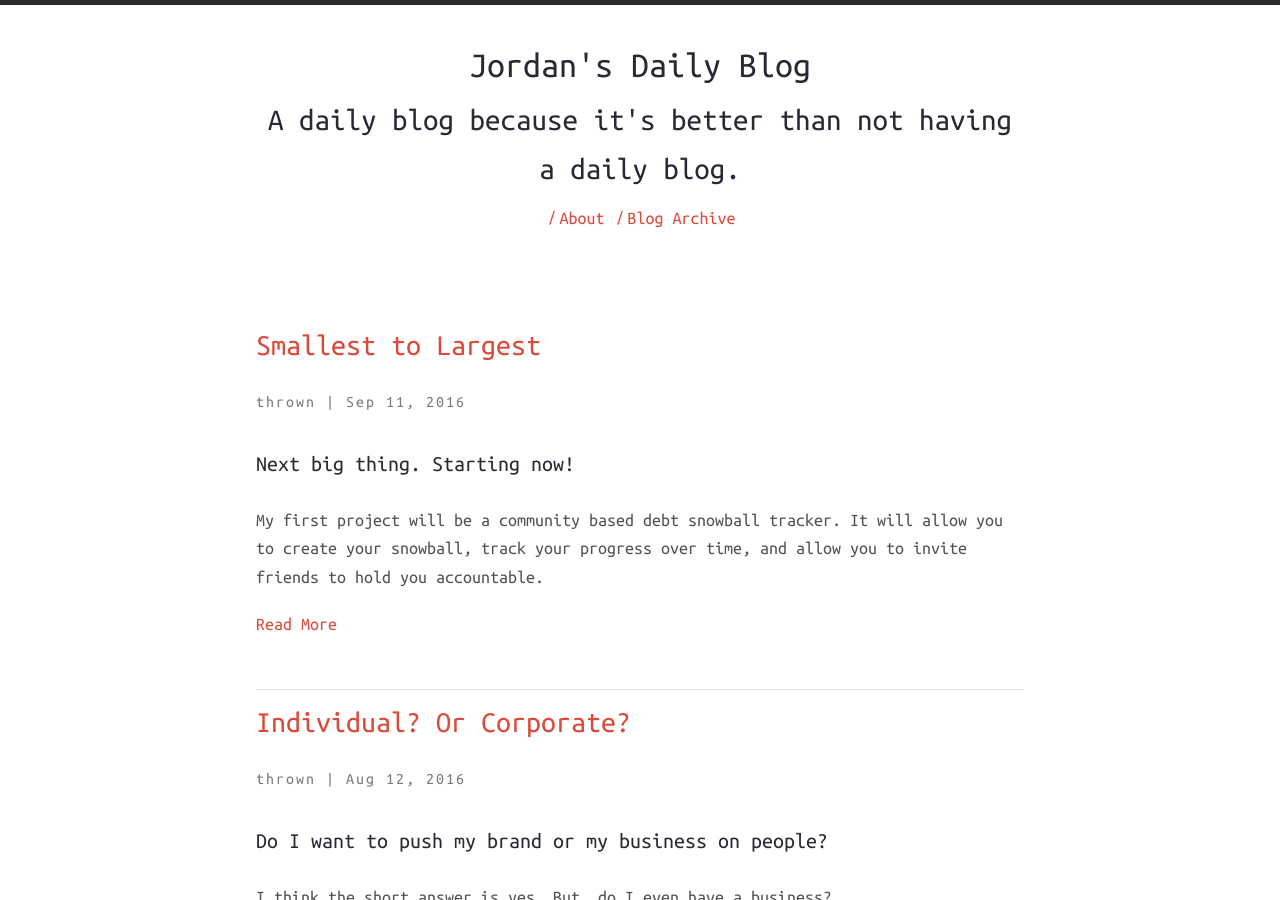
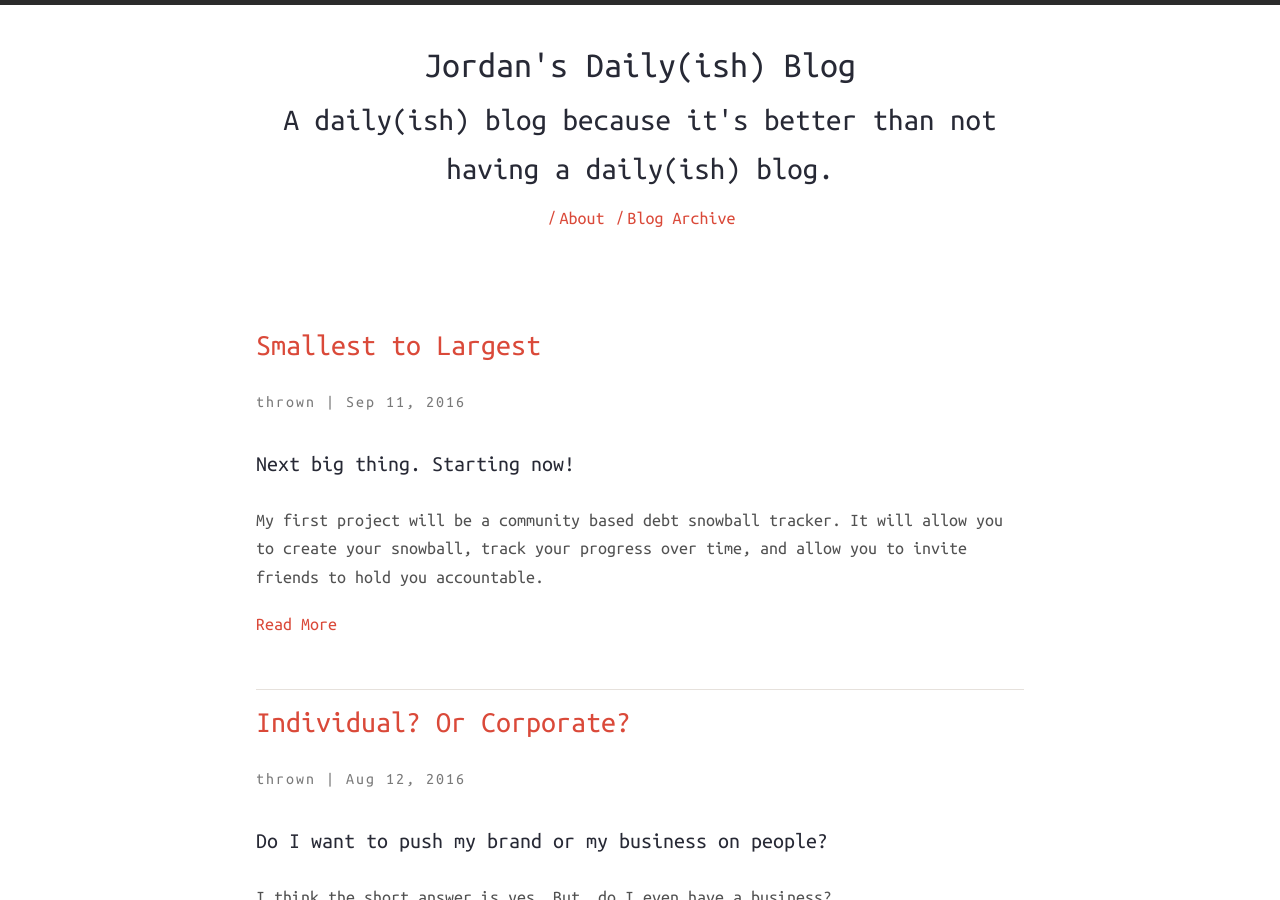
Before and after one commit to Ohhhhhconnor/DailyBlog, a Jekyll site: the page built from index.html, in a window 1280 px wide and 900 px high. Built offline with Jekyll 4.4.1, drawn with Linux system fonts in a browser that asks for light colours; nearby versions of some CDN libraries.

Commit message:
dailyish

```diff
--- a/_config.yml
+++ b/_config.yml
@@ -11,9 +11,9 @@ url: http://jordanmoconnor.com
 
 # Harmony theme configuration. Please change accordingly.
 harmony:
-  name: Jordan's Daily Blog
+  name: Jordan's Daily(ish) Blog
   # Little description about your site
-  description: A daily blog because it's better than not having a daily blog.
+  description: A daily(ish) blog because it's better than not having a daily(ish) blog.
   # 'meta_description:' Write an awesome description for your new site here.
   # It will appear in your document head meta (for Google search results) and
   # in your feed.xml site description.
```
